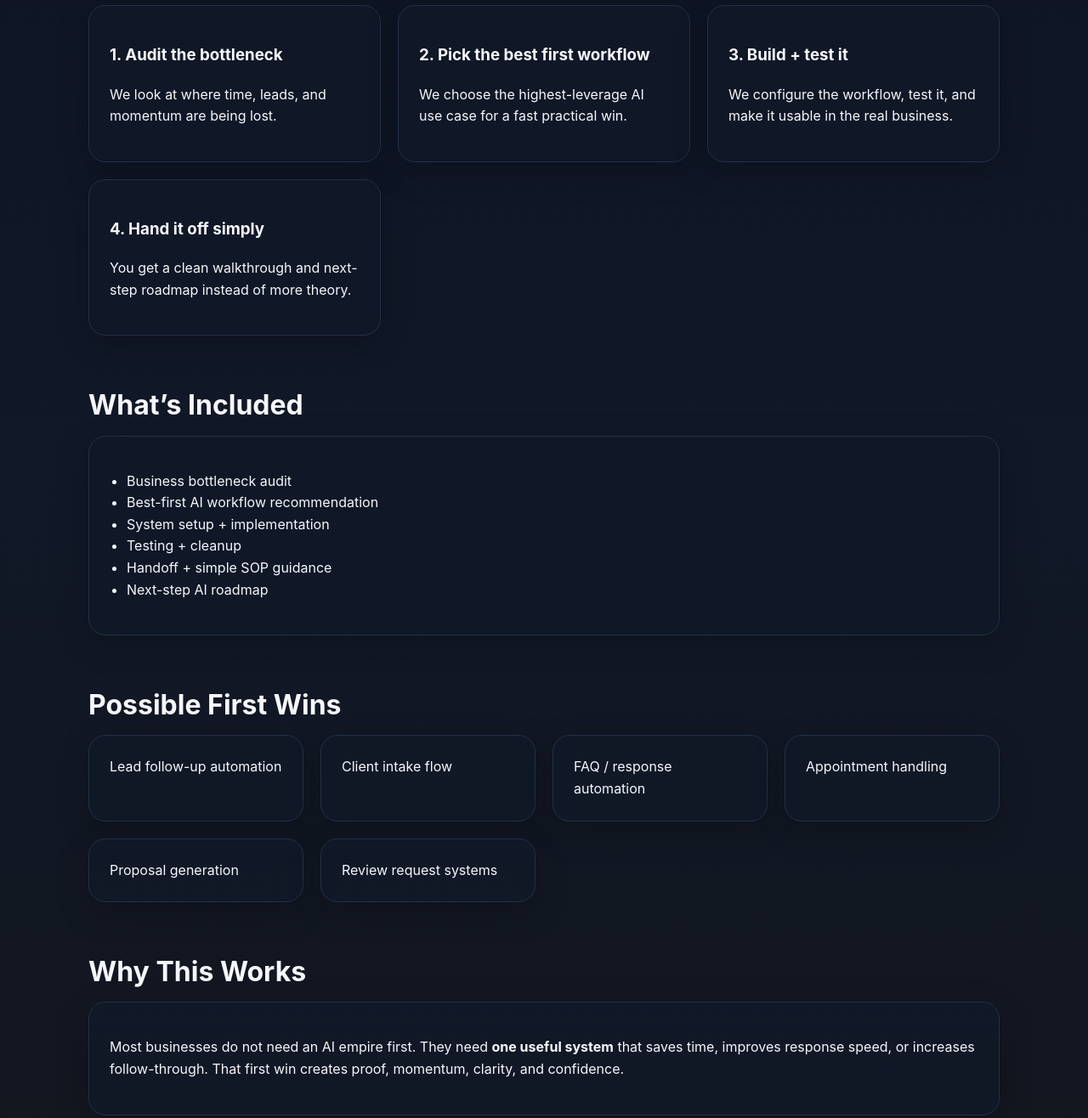
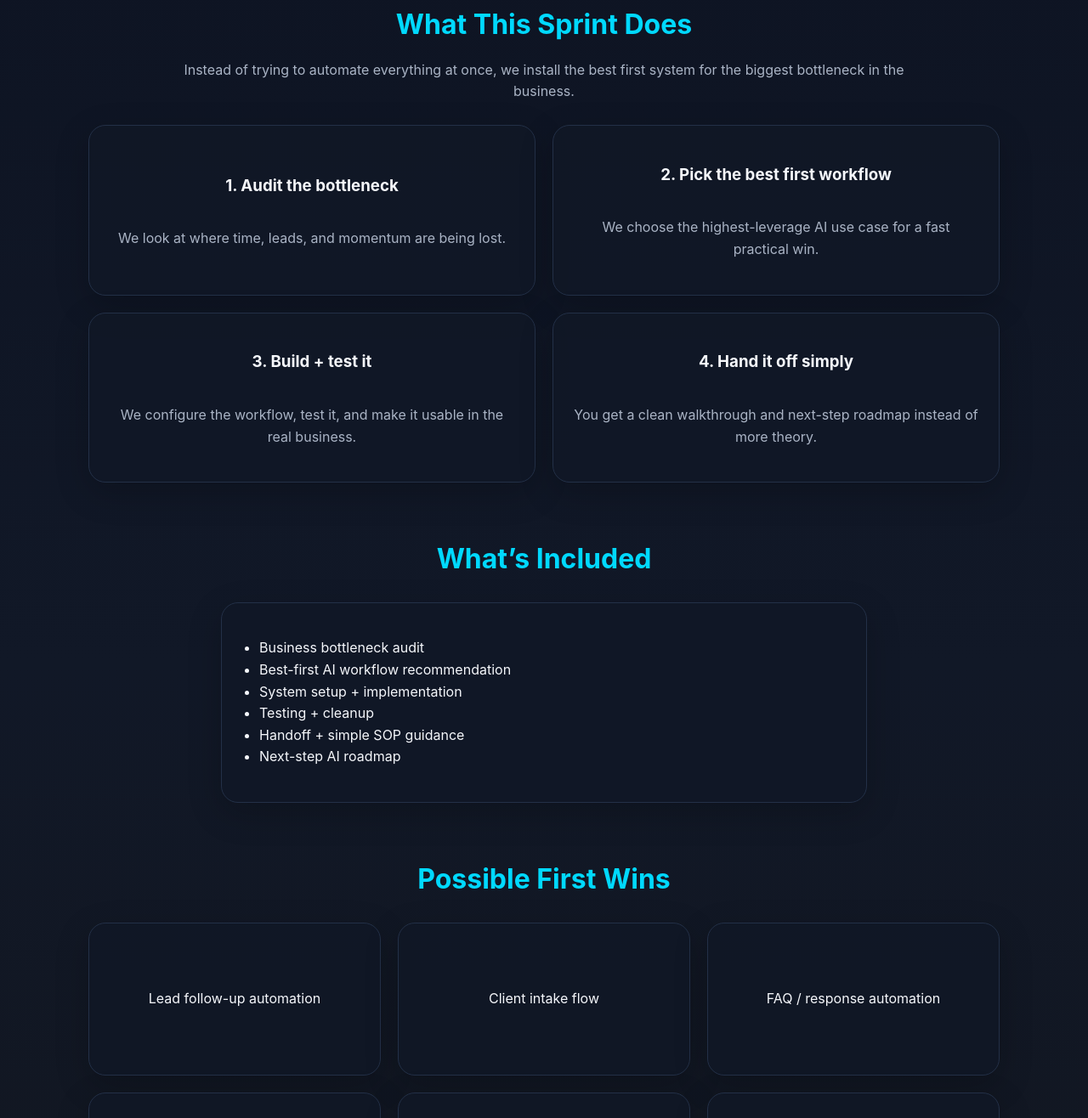
Before and after one commit to judyfitze/ai-setup-sprint, a plain HTML site: page index.html in a window 1280 px wide. Shown: the part 1157-2473 px from the top of the page at 85% size. Drawn offline with Linux system fonts and the light colour scheme.

Commit message:
Apply approved sample2 layout updates

```diff
--- a/index.html
+++ b/index.html
@@ -3,22 +3,35 @@
 <head>
   <meta charset="UTF-8" />
   <meta name="viewport" content="width=device-width, initial-scale=1.0" />
-  <title>AI Setup Sprint for Local Businesses</title>
+  <title>AI Setup Sprint for Local Businesses — Sample 2</title>
   <style>
     :root{--bg:#0a0f1e;--bg2:#141414;--text:#f5f7fb;--muted:#aab4c5;--cyan:#00d9ff;--green:#10b981;--yellow:#fbbf24;--card:#111827;}
-    *{box-sizing:border-box} body{margin:0;font-family:Inter,Arial,sans-serif;background:linear-gradient(180deg,var(--bg),#111827 45%,var(--bg2));color:var(--text);line-height:1.6}
+    *{box-sizing:border-box}
+    body{margin:0;font-family:Inter,Arial,sans-serif;background:linear-gradient(180deg,var(--bg),#111827 45%,var(--bg2));color:var(--text);line-height:1.6}
     .wrap{max-width:1120px;margin:0 auto;padding:24px}
     .hero{padding:72px 24px 40px;text-align:center}
     .eyebrow{color:var(--cyan);font-size:13px;font-weight:800;letter-spacing:.18em;text-transform:uppercase}
     h1{font-size:clamp(2.4rem,6vw,4.8rem);line-height:1.02;margin:16px auto;max-width:900px}
-    .hl{color:var(--yellow)} .sub{max-width:800px;margin:0 auto 28px;color:var(--muted);font-size:1.15rem}
+    .hl{color:var(--yellow)}
+    .sub{max-width:800px;margin:0 auto 28px;color:var(--muted);font-size:1.15rem}
     .cta-row{display:flex;gap:16px;justify-content:center;flex-wrap:wrap;margin:28px 0 8px}
     .btn{padding:16px 24px;border-radius:14px;font-weight:800;text-decoration:none;display:inline-block}
     .btn.primary{background:var(--yellow);color:#111}.btn.secondary{border:1px solid #2e3a4e;color:var(--text)}
-    .grid{display:grid;gap:20px}.grid-3{grid-template-columns:repeat(auto-fit,minmax(240px,1fr))}.grid-2{grid-template-columns:repeat(auto-fit,minmax(280px,1fr))}
-    .card{background:rgba(17,24,39,.8);border:1px solid #233047;border-radius:20px;padding:24px;box-shadow:0 12px 40px rgba(0,0,0,.2)}
-    section{padding:24px 0 32px}.section-title{font-size:2rem;margin:0 0 10px}.muted{color:var(--muted)}
-    ul{padding-left:20px} .price{font-size:3rem;font-weight:900;color:var(--green)} .final{padding:48px 24px 80px;text-align:center}
+    .grid{display:grid;gap:20px;justify-content:center}
+    .grid-3{grid-template-columns:repeat(3,minmax(0,1fr))}
+    .grid-2{grid-template-columns:repeat(2,minmax(0,1fr))}
+    .card{background:rgba(17,24,39,.82);border:1px solid #233047;border-radius:20px;padding:24px;box-shadow:0 12px 40px rgba(0,0,0,.2);text-align:center;height:100%;display:flex;flex-direction:column;justify-content:center;min-height:180px}
+    section{padding:28px 0 36px}
+    .section-head{text-align:center;max-width:860px;margin:0 auto 26px}
+    .section-title{font-size:2rem;margin:0 0 12px;color:var(--cyan)}
+    .muted{color:var(--muted)}
+    ul{padding-left:20px;text-align:left;display:inline-block}
+    .price{font-size:3rem;font-weight:900;color:var(--green)}
+    .final{padding:48px 24px 80px;text-align:center}
+    @media (max-width: 900px){
+      .grid-3,.grid-2{grid-template-columns:1fr}
+      .card{min-height:auto}
+    }
   </style>
 </head>
 <body>
@@ -34,6 +47,9 @@
     </section>
 
     <section>
+      <div class="section-head">
+        <h2 class="section-title">Your Current Challenge</h2>
+      </div>
       <div class="grid grid-3">
         <div class="card"><h3>Overwhelmed by tools</h3><p class="muted">Too many apps. Too many promises. No clear first move.</p></div>
         <div class="card"><h3>No implementation</h3><p class="muted">You know AI matters, but nothing useful is actually running in the business.</p></div>
@@ -42,19 +58,23 @@
     </section>
 
     <section>
+      <div class="section-head">
         <h2 class="section-title">What This Sprint Does</h2>
         <p class="muted">Instead of trying to automate everything at once, we install the best first system for the biggest bottleneck in the business.</p>
+      </div>
       <div class="grid grid-2">
-        <div class="card"><h3>1. Audit the bottleneck</h3><p>We look at where time, leads, and momentum are being lost.</p></div>
-        <div class="card"><h3>2. Pick the best first workflow</h3><p>We choose the highest-leverage AI use case for a fast practical win.</p></div>
-        <div class="card"><h3>3. Build + test it</h3><p>We configure the workflow, test it, and make it usable in the real business.</p></div>
-        <div class="card"><h3>4. Hand it off simply</h3><p>You get a clean walkthrough and next-step roadmap instead of more theory.</p></div>
+        <div class="card"><h3>1. Audit the bottleneck</h3><p class="muted">We look at where time, leads, and momentum are being lost.</p></div>
+        <div class="card"><h3>2. Pick the best first workflow</h3><p class="muted">We choose the highest-leverage AI use case for a fast practical win.</p></div>
+        <div class="card"><h3>3. Build + test it</h3><p class="muted">We configure the workflow, test it, and make it usable in the real business.</p></div>
+        <div class="card"><h3>4. Hand it off simply</h3><p class="muted">You get a clean walkthrough and next-step roadmap instead of more theory.</p></div>
       </div>
     </section>
 
     <section id="included">
+      <div class="section-head">
         <h2 class="section-title">What’s Included</h2>
-      <div class="card">
+      </div>
+      <div class="card" style="max-width:760px;margin:0 auto;">
         <ul>
           <li>Business bottleneck audit</li>
           <li>Best-first AI workflow recommendation</li>
@@ -67,7 +87,9 @@
     </section>
 
     <section>
+      <div class="section-head">
         <h2 class="section-title">Possible First Wins</h2>
+      </div>
       <div class="grid grid-3">
         <div class="card">Lead follow-up automation</div>
         <div class="card">Client intake flow</div>
@@ -79,14 +101,16 @@
     </section>
 
     <section>
+      <div class="section-head">
         <h2 class="section-title">Why This Works</h2>
-      <div class="card">
-        <p>Most businesses do not need an AI empire first. They need <strong>one useful system</strong> that saves time, improves response speed, or increases follow-through. That first win creates proof, momentum, clarity, and confidence.</p>
+      </div>
+      <div class="card" style="max-width:820px;margin:0 auto;">
+        <p class="muted">Most businesses do not need an AI empire first. They need <strong style="color:#fff">one useful system</strong> that saves time, improves response speed, or increases follow-through. That first win creates proof, momentum, clarity, and confidence.</p>
       </div>
     </section>
 
     <section id="book">
-      <div class="card" style="text-align:center">
+      <div class="card" style="text-align:center;max-width:760px;margin:0 auto;">
         <h2 class="section-title">AI Setup Sprint</h2>
         <div class="price">Starting at $1,500</div>
         <p class="muted">A practical implementation sprint for local businesses ready to stop dabbling and start using AI.</p>
@@ -95,7 +119,9 @@
     </section>
 
     <section>
+      <div class="section-head">
         <h2 class="section-title">FAQ</h2>
+      </div>
       <div class="grid grid-2">
         <div class="card"><h3>Do I need to know AI first?</h3><p class="muted">No. This is designed for business owners who want implementation, not tech overwhelm.</p></div>
         <div class="card"><h3>Will this automate my whole business?</h3><p class="muted">No. The goal is one high-leverage first system, done well.</p></div>
```
Lines whose indentation alone changed are shown as unchanged.
